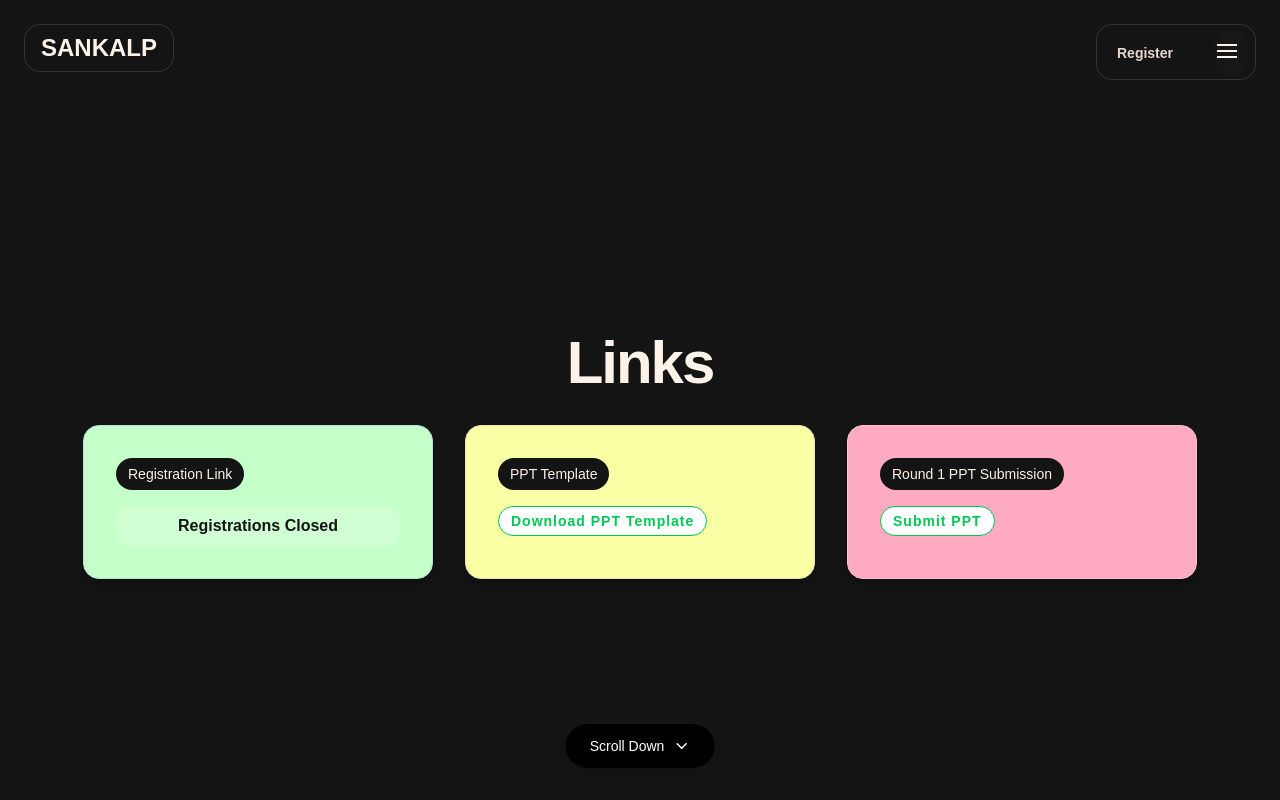
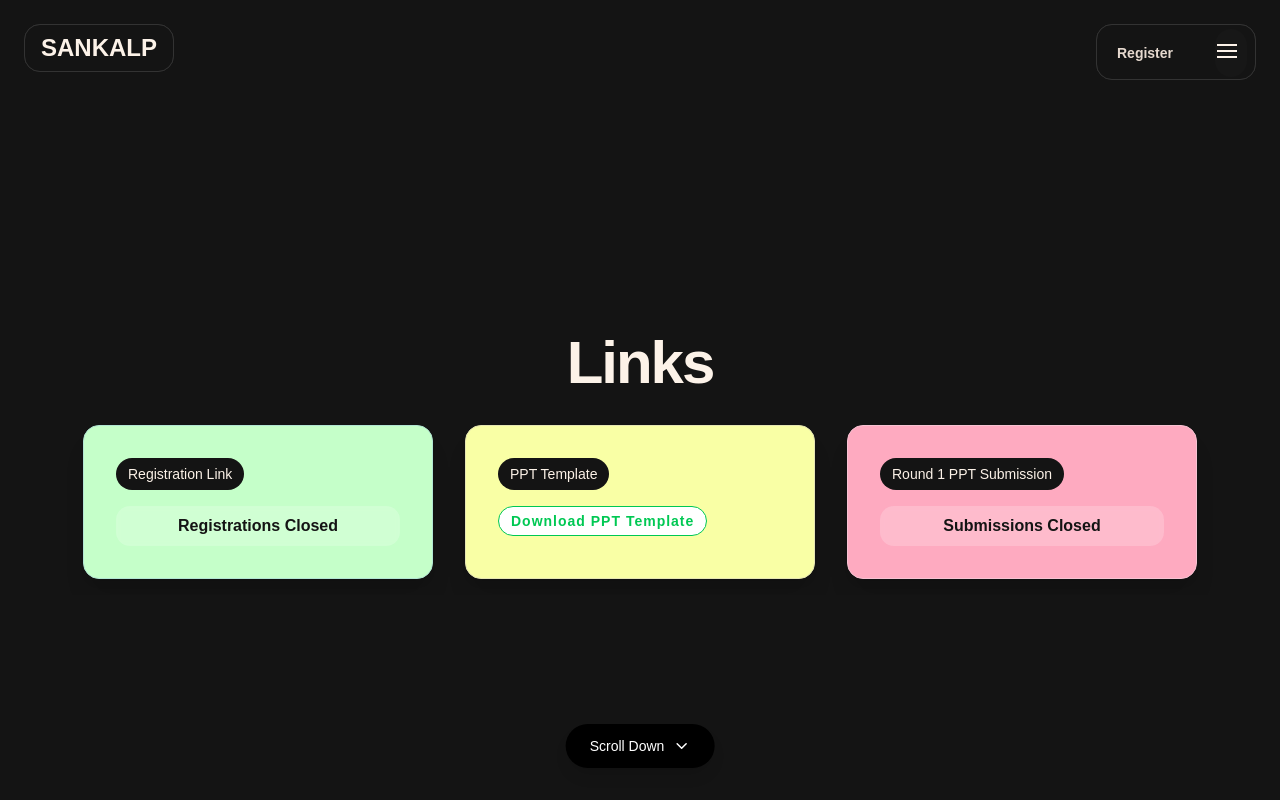
Before and after one commit to Roshitha-Kommana/Sankalp2025, a Next.js app: page /resources in a window 1280 px wide. Shown: the top 800 px of the page. Built offline with nearby package versions, Linux system fonts and the light colour scheme; a web font is replaced by a local one.

Commit message:
updated links

```diff
--- a/src/app/resources/page.tsx
+++ b/src/app/resources/page.tsx
@@ -44,15 +44,9 @@ export default function LinksPage() {
                   Round 1 PPT Submission
                 </span>
               </div>
-              <a
-                href="https://forms.gle/ST6t2GCM7NQn1NyU8"
-                target="_blank"
-                rel="noopener noreferrer"
-                className="font-extrabold text-sm px-3 py-1 rounded-full border border-[#00C853] bg-white text-[#00C853] hover:bg-[#00C853] hover:text-white active:bg-[#00C853] active:text-white transition-colors duration-200 w-fit"
-                style={{letterSpacing: '1px', textDecoration: 'none', display: 'inline-block'}}
-              >
-                Submit PPT
-              </a>
+              <span className="font-extrabold text-base px-4 py-2 rounded-xl bg-[#ffffff33] text-[#141414] text-center select-none" style={{backdropFilter:'blur(2px)'}}>
+                Submissions Closed
+              </span>
             </div>
           </div>
         </section>
```
